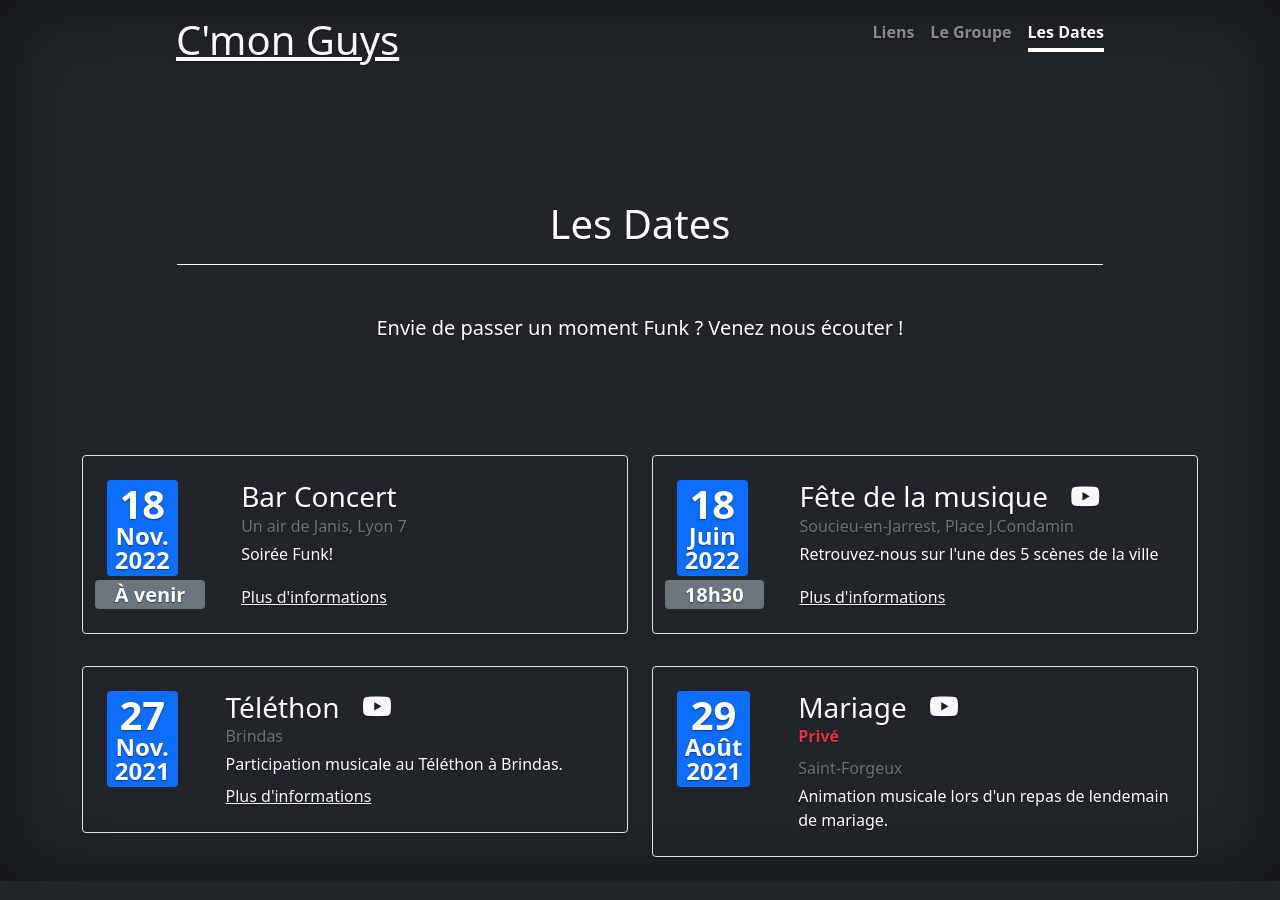
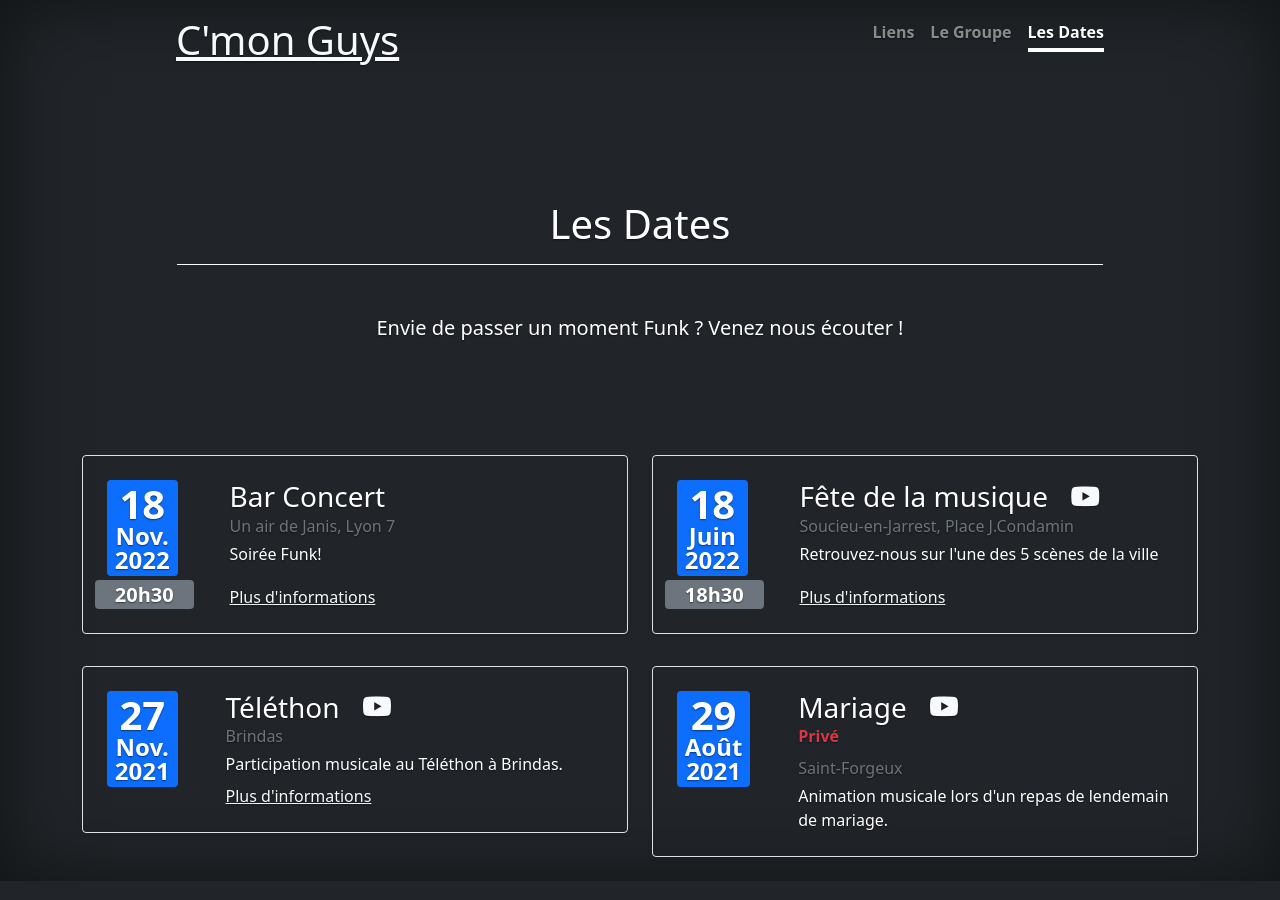
Before and after one commit to b-viguier/cmonguys-website, a Jekyll site: the page built from dates.html, in a window 1280 px wide. Built offline with Jekyll 4.4.1, drawn with Linux system fonts in a browser that asks for light colours.

Commit message:
Update event

```diff
--- a/_data/events.yml
+++ b/_data/events.yml
@@ -32,9 +32,9 @@
 - date_day: 18
   date_month: Nov.
   date_year: 2022
-  date_hour: À venir
+  date_hour: 20h30
   title: Bar Concert
   location: "Un air de Janis, Lyon 7"
-  url: https://www.unairdejanis.com/
+  url: https://www.unairdejanis.com/copie-de-evenements
   desc: "Soirée Funk!"
   video_link: ~
```
